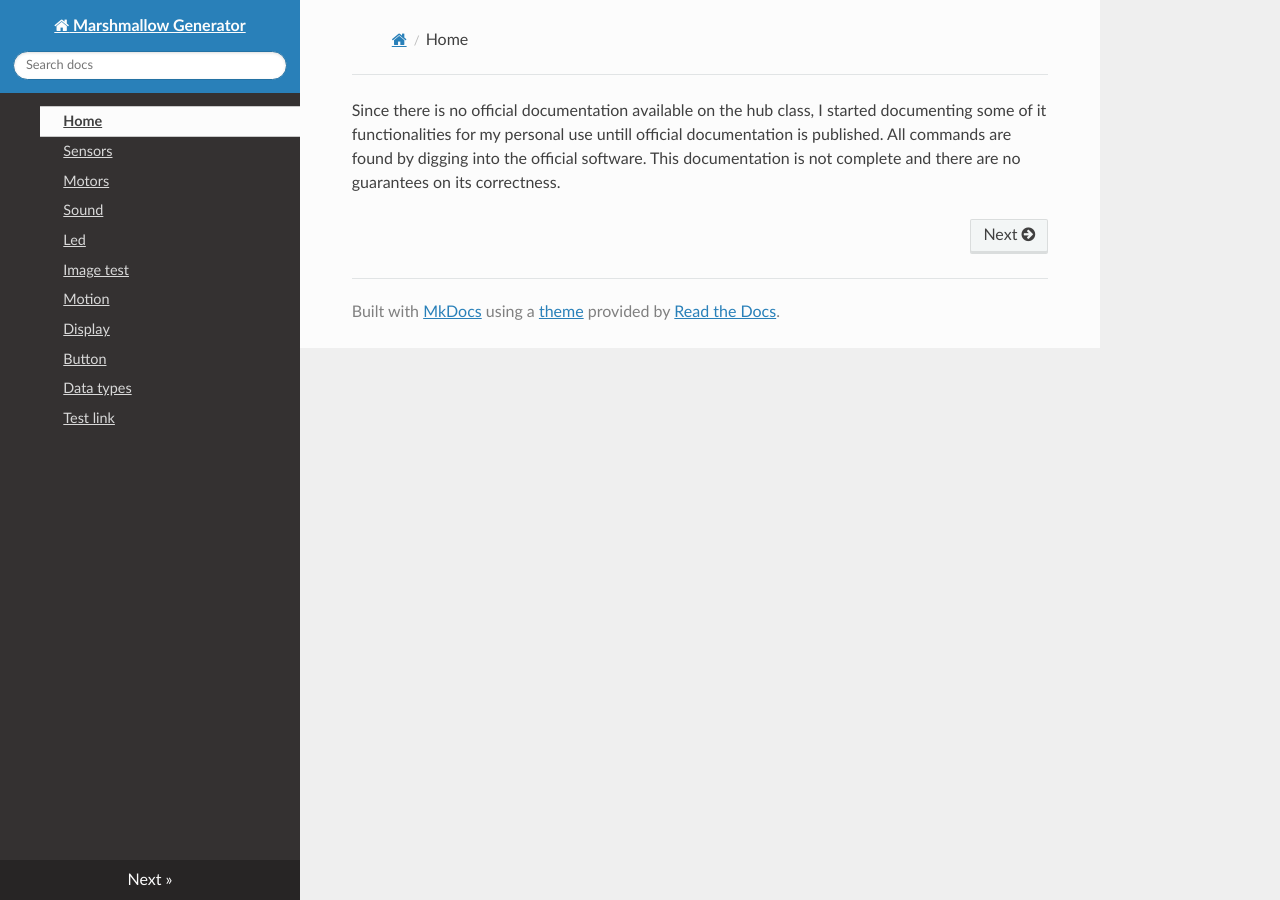
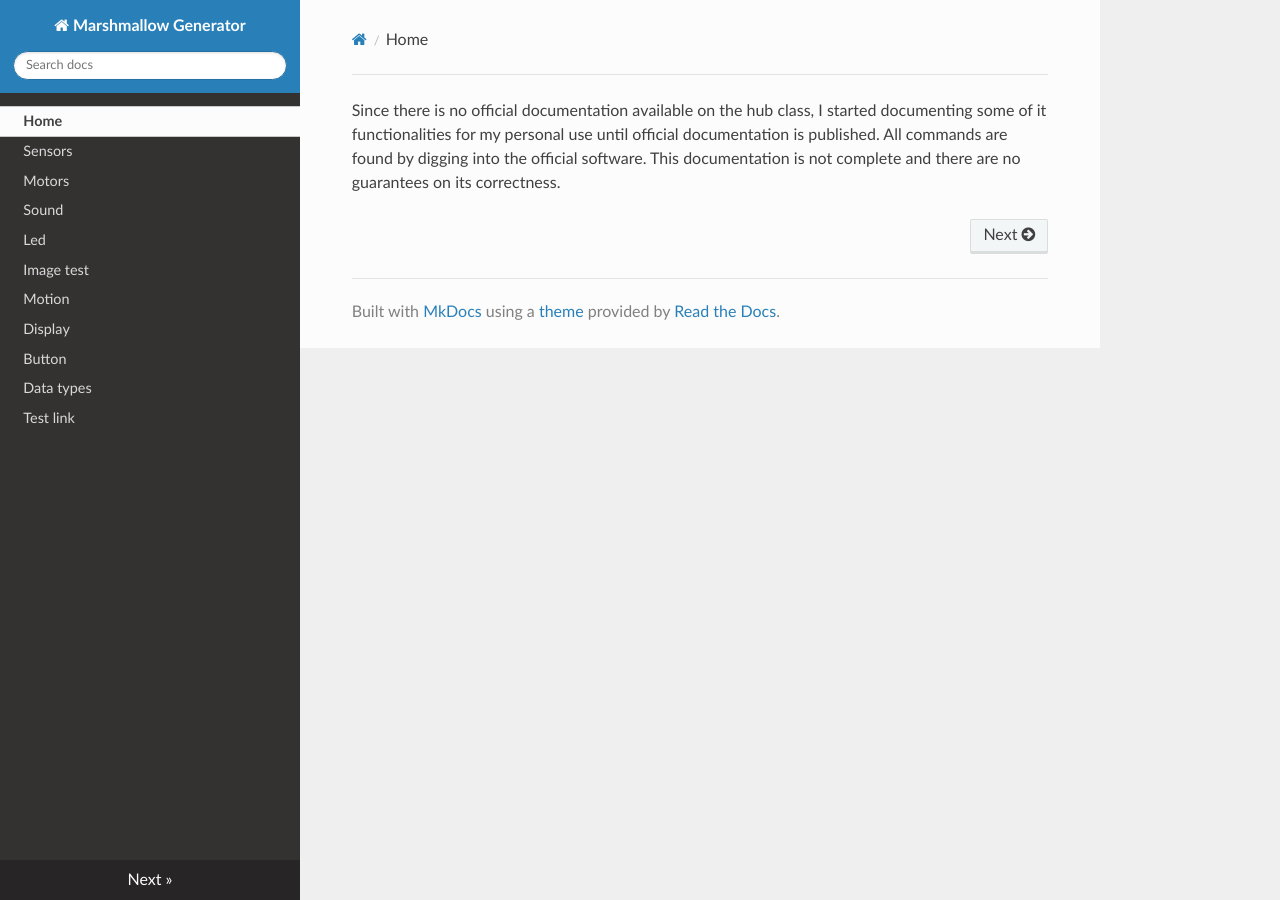
Before and after one commit to NStrijbosch/hub-module-notes, an MkDocs documentation site: the page built from docs/index.md, in a window 1280 px wide. Built offline with MkDocs 1.6.1, drawn with Linux system fonts in a browser that asks for light colours; nearby versions of some CDN libraries; some of the changed lines change nothing that is shown.

Commit message:
Update index.md
menu styling

```diff
--- a/docs/index.md
+++ b/docs/index.md
@@ -1,7 +1,6 @@
 <style type='text/css'>
-a { text-decoration: underline; }
-a:hover { text-decoration: underline; }
-ul { list-style-type: none; margin-left: 40px;}
+.toctree-l2 a {margin-left: 0em;}
+.toctree-l3 {margin-left: 2em;}
 </style>
 
-Since there is no official documentation available on the hub class, I started documenting some of it functionalities for my personal use untill official documentation is published. All commands are found by digging into the official software. This documentation is not complete and there are no guarantees on its correctness.
+Since there is no official documentation available on the hub class, I started documenting some of it functionalities for my personal use until official documentation is published. All commands are found by digging into the official software. This documentation is not complete and there are no guarantees on its correctness.
```
